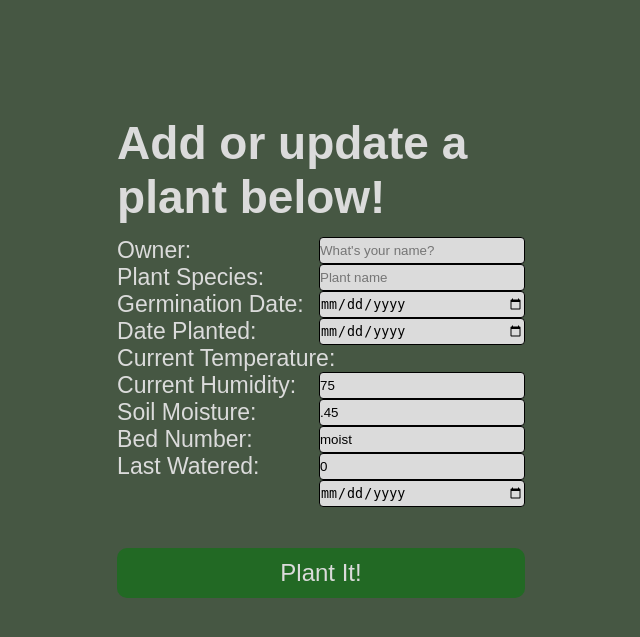
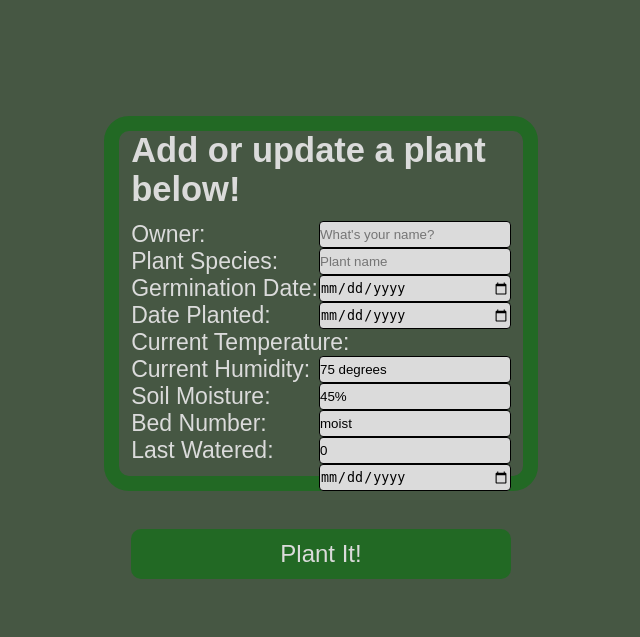
Before and after one commit to Greenhouse-Project/greenhouseTest, a Flask app: page /form in a window 1280 px wide. Shown: the top 637 px of the page, without its empty margins (319-959 px from the left). Run offline with Flask 2, Linux system fonts and the light colour scheme; parts of the project's set-up code (start-up, migrations or seed data) failed here and were passed over; some libraries are stand-ins or nearby versions.

Commit message:
updated testing/form.html

```diff
--- a/templates/testing.html
+++ b/templates/testing.html
@@ -1,9 +1,6 @@
 <!DOCTYPE html>
+<html>
 
-
-
-<html>
-<link rel="shortcut icon" type="image/jpg" href="../static/img/greenhouseFavicon.png" />
 <head>
     <title>Planting Form</title>
     <meta name="viewport" content="width=device-width, initial-scale=1.0">
@@ -11,39 +8,44 @@
     <link rel="stylesheet" href="../static/formstyle.css">
 </head>
 
-
 <body>
+    <section class="form-class">
         <h1>Add or update a plant below!</h1>
         <form action="" method="post" role="form" id="main" name="main">
-        <label for="owner">Owner:</label>
-        <input type="text" class="form-control" id="owner" name="owner" placeholder="What's your name?">
+            <label for="owner" class="label">Owner:</label>
+            <input type="text" class="form-control" id="owner" name="owner" placeholder="What's your name?"
+                autocomplete="given-name">
             <br>
-        <label for="plant_species">Plant Species:</label>
+            <label for="plant_species" class="label">Plant Species:</label>
             <input type="text" class="form-control" id="plant_species" name="plant_species" placeholder="Plant name">
             <br>
-        <label for="date_finish">Germination Date:</label>
-        <input type="date" class="form-control" id="date_finish" name="date_finish">
+            <label for="date_finish" class="label">Germination Date:</label>
+            <input type="date" class="form-control" id="date_finish" name="date_finish" placeholder="Harvest Date">
             <br>
-        <label for="date_planted">Date Planted:</label>
-        <input type="date" class="form-control" id="date_planted" name="date_planted">
+            <label for="date_planted" class="label">Date Planted:</label>
+            <input type="date" class="form-control" id="date_planted" name="date_planted"
+                placeholder="When was it planted?" autocomplete="on">
             <br>
-        <label for="temp">Current Temperature:</label>
-        <input type="text" class="form-control" id="temp" name="temp" value="75" readonly="readonly">
+            <label for="temp" class="label">Current Temperature:</label>
+            <input type="text" class="form-control" id="temp" name="temp" value="75 degrees" readonly="readonly">
             <br>
-        <label for="humidity">Current Humidity:</label>
-        <input type="text" class="form-control" id="humidity" name="humidity" value=".45" readonly="readonly">
+            <label for="humidity" class="label">Current Humidity:</label>
+            <input type="text" class="form-control" id="humidity" name="humidity" value="45%" readonly="readonly">
             <br>
-        <label for="soil_moisture">Soil Moisture:</label>
-        <input type="text" class="form-control" id="soil_moisture" name="soil_moisture" value="moist" readonly="readonly">
+            <label for="soil_moisture" class="label">Soil Moisture:</label>
+            <input type="text" class="form-control" id="soil_moisture" name="soil_moisture" value="moist"
+                readonly="readonly">
             <br>
-        <label for="bed">Bed Number:</label>
-        <input type="text" class="form-control" id="bed" name="bed" value="0" readonly="readonly">
+            <label for="bed" class="label">Bed Number:</label>
+            <input type="number" class="form-control" name="bedPlot" id="bedPlot" value="0" readonly="readonly">
             <br>
-        <label for="last_watered">Last Watered:</label>
-        <input type="date" class="form-control" id="last_watered" name="last_watered" placeholder="">
+            <label for="last_watered" class="label">Last Watered:</label>
+            <input type="date" class="form-control" id="last_watered" name="last_watered">
             <br>
-        <button type="submit" class="btn btn-success" onclick="planted()">Plant It!</button>
+            <button type="submit" class="btn-success" onclick="planted()">Plant It!</button>
         </form>
+
+    </section>
 </body>
 
 </html>
```
Also changed, not shown: templates/back.html (+4 -4 lines). Lines whose indentation alone changed are shown as unchanged.
